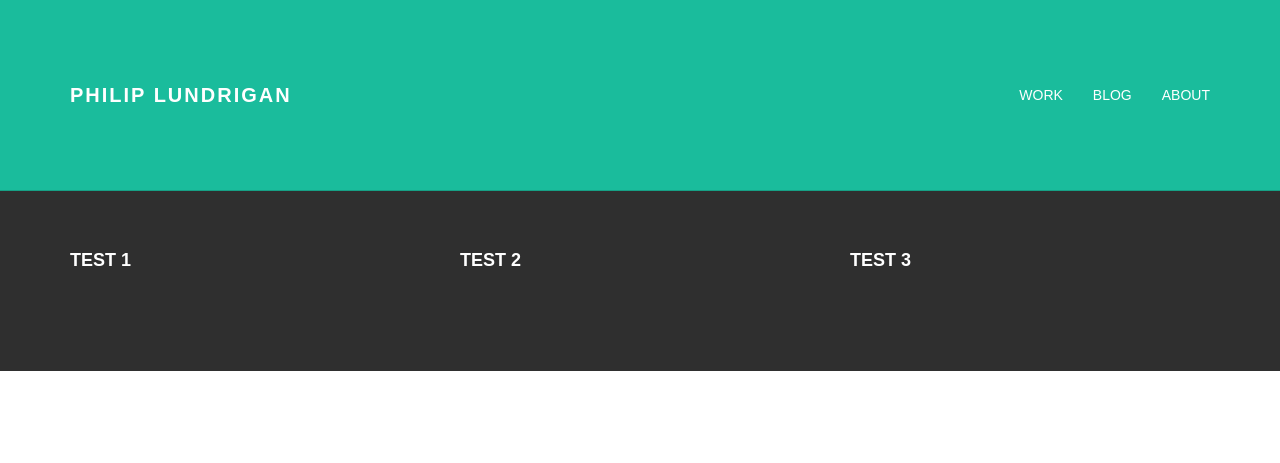
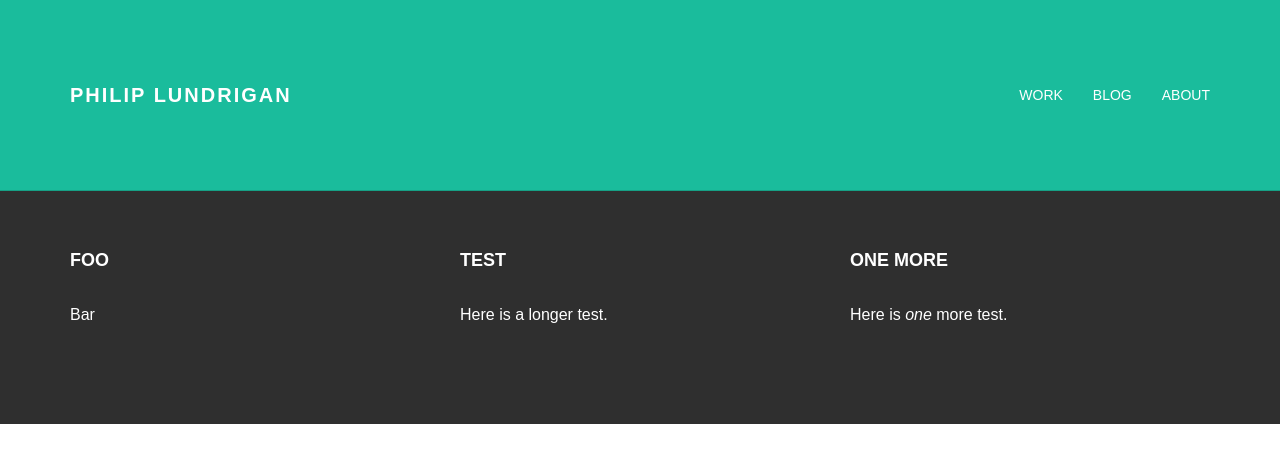
Before and after one commit to philipbl/philipbl.github.io, a Jekyll site: the page built from blog/index.html, in a window 1280 px wide. Shown: the top 463 px of the page. Built offline with Jekyll 4.4.1, drawn with Linux system fonts in a browser that asks for light colours; some web fonts are replaced.

Commit message:
Footer uses data instead of hard coded content

```diff
--- /dev/null
+++ b/_data/footer.yml
@@ -0,0 +1,11 @@
+footer1:
+    title: Foo
+    content: Bar
+
+footer2:
+    title: Test
+    content: Here is a longer test.
+
+footer3:
+    title: One more
+    content: Here is *one* more test.
--- a/_includes/footer.html
+++ b/_includes/footer.html
@@ -4,30 +4,30 @@
             <div class="col-lg-4">
                 <div class="widget-wrapper widget_text">
                     <div class="footer-title">
-                        <h4>Test 1</h4>
+                        <h4>{{ site.data.footer.footer1.title }}</h4>
                     </div>
                     <div class="textwidget">
-
+                        {{ site.data.footer.footer1.content | markdownify }}
                     </div>
                 </div>
             </div>
             <div class="col-lg-4">
                 <div class="widget-wrapper widget_text">
                     <div class="footer-title">
-                        <h4>Test 2</h4>
+                        <h4>{{ site.data.footer.footer2.title }}</h4>
                     </div>
                     <div class="textwidget">
-
+                        {{ site.data.footer.footer2.content | markdownify }}
                     </div>
                 </div>
             </div>
             <div class="col-lg-4">
                 <div class="widget-wrapper widget_text">
                     <div class="footer-title">
-                        <h4>Test 3</h4>
+                        <h4>{{ site.data.footer.footer3.title }}</h4>
                     </div>
                     <div class="textwidget">
-
+                        {{ site.data.footer.footer3.content | markdownify }}
                     </div>
                 </div>
             </div>
--- a/_layouts/post.html
+++ b/_layouts/post.html
@@ -2,6 +2,7 @@
 layout: default
 ---
 
+<div class="col-lg-8 col-lg-offset-2">
     <section class="post-meta">
         <p><bd><time class="post-date">{{ page.date | date: "%B %d, %Y" }}</time></bd></p>
     </section><!-- end of .post-meta -->
@@ -14,3 +15,4 @@ layout: default
         {{ content }}
 
     </section><!-- end of .post-entry -->
+</div>
```
Lines whose indentation alone changed are shown as unchanged.
